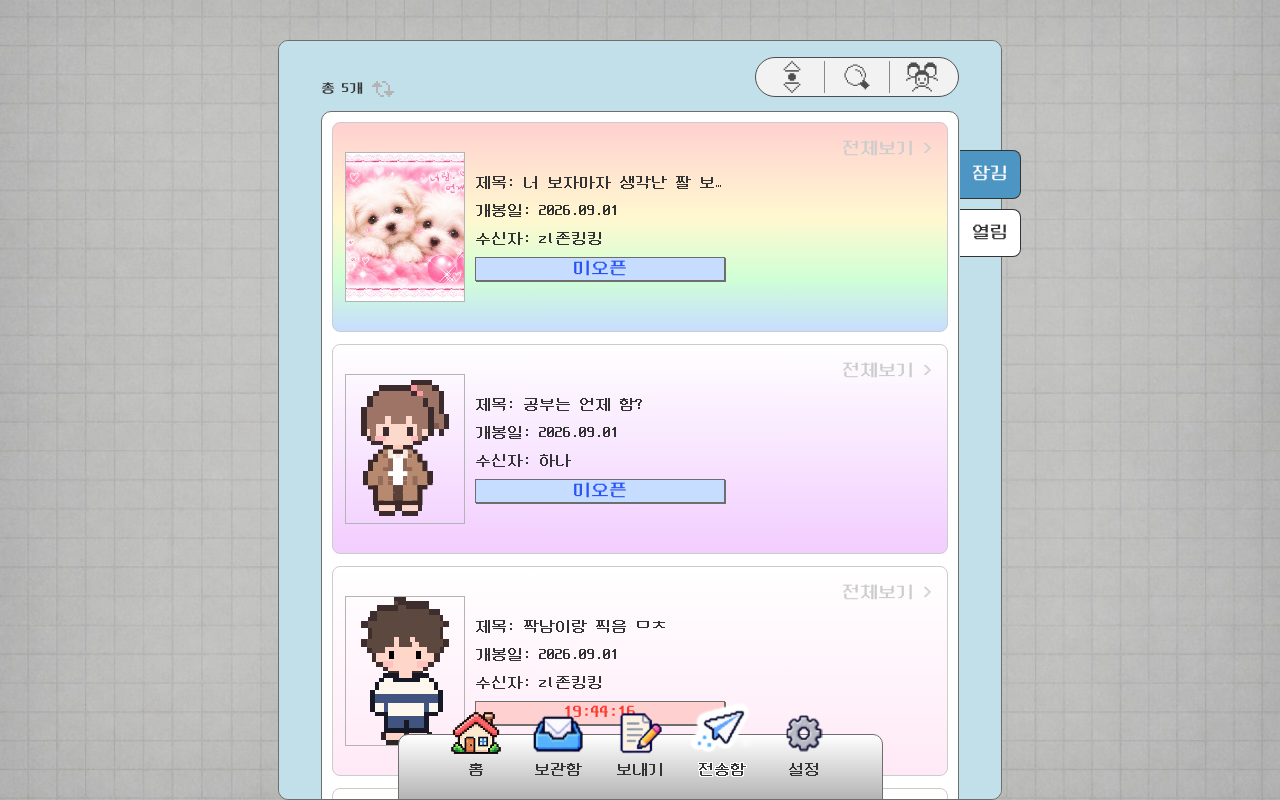
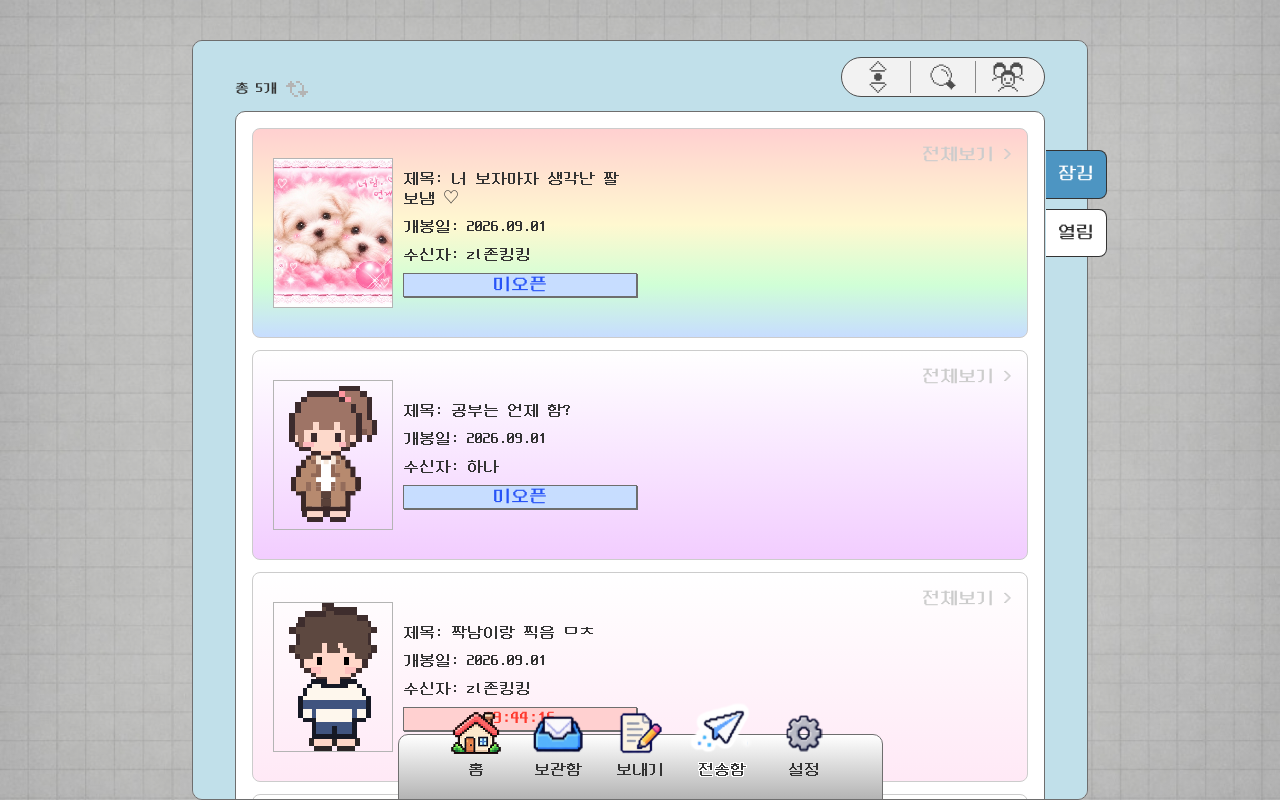
Before and after one commit to subin-uiux/pock, a React (Vite) app: page /pock-sent in a window 1280 px wide. Built offline with nearby package versions, Linux system fonts and the light colour scheme.

Commit message:
타블랫 수정 중...

```diff
--- a/src/styles/components/letter-card.css
+++ b/src/styles/components/letter-card.css
@@ -471,7 +471,7 @@
 .letter-card__stack {
   display: grid;
   flex: 1 1 auto;
-  grid-template-columns: 5.625rem minmax(0, 15.625rem); /* 썸네일 90 · 상태 250 */
+  grid-template-columns: 5.625rem minmax(0, 16.125rem); /* 썸네일 90 · 상태 258 */
   column-gap: 0.625rem; /* 10 */
   row-gap: 0.625rem; /* 10 */
   align-items: center;
@@ -486,8 +486,11 @@
 
 .letter-card__stack .letter-card__status {
   align-self: flex-start;
-  width: 15.625rem; /* 250 — 고정 폭 */
+  box-sizing: border-box;
+  width: 16.125rem; /* 258 */
+  height: 1.5rem; /* 24 */
   max-width: 100%;
+  padding: 0.125rem 0.3125rem; /* 상하 2 · 좌우 5 */
 }
 
 .letter-card--preview .letter-card__stack .letter-card__meta {
@@ -594,7 +597,8 @@
   .letter-card--preview.letter-card--open.letter-card--mo {
     height: 12.5rem;
     min-height: 0;
-    padding: 0.75rem;
+    padding-block: 0.75rem;
+    padding-inline: 1.25rem; /* 20 */
   }
 
   .letter-card--preview-locked.letter-card--open {
@@ -623,8 +627,12 @@
   }
 
   .letter-card__stack {
-    grid-template-columns: 7.5rem minmax(0, 15.625rem); /* 썸네일 120 */
+    grid-template-columns: 7.5rem minmax(0, 14.625rem); /* 썸네일 120 · 상태 234 */
     row-gap: 0.75rem; /* 12 — 이미지·텍스트 ↔ 상태 */
+  }
+
+  .letter-card__stack .letter-card__status {
+    width: 14.625rem; /* 234 */
   }
 
   .letter-card--preview .letter-card__stack .letter-card__meta {
@@ -656,11 +664,28 @@
   }
 
   .letter-card__stack:has(.letter-card__status--progress) {
-    grid-template-columns: 5.625rem minmax(0, 15.625rem);
+    grid-template-columns: 5.625rem minmax(0, 14.625rem); /* 썸네일 90 · 상태 234 */
   }
 
   .letter-card--preview:has(.letter-card__status--progress) .letter-card__thumb--character canvas {
     width: 4.375rem; /* 70 */
     height: 7.4375rem; /* 119 */
   }
+
+  /* Tb — 전송함 미리보기 텍스트 전체 노출 */
+  .letter-card--preview .letter-card__line {
+    overflow: visible;
+    white-space: normal;
+    text-overflow: unset;
+    overflow-wrap: break-word;
+  }
+
+  .letter-card--preview.letter-card--open.letter-card--tb {
+    height: auto;
+    min-height: 12.5rem; /* 200 */
+  }
+
+  .letter-card--preview-locked.letter-card--open.letter-card--tb {
+    min-height: 13.125rem; /* 210 — 썸네일 150 + 상태 */
+  }
 }
--- a/src/styles/pages/pock-received.css
+++ b/src/styles/pages/pock-received.css
@@ -204,6 +204,12 @@
     overflow: visible;
   }
 
+  .page--pock-sent .main {
+    width: 100%;
+    max-width: 64rem; /* 1024 */
+    padding-inline: 4rem; /* 64 — 회색 배경 */
+  }
+
   .page--pock-received .page__wrapper,
   .page--pock-sent .page__wrapper,
   .page--pock-received.page--has-navigation .page__wrapper,
@@ -291,6 +297,10 @@
     border-radius: 0.625rem; /* 10 */
   }
 
+  .page--pock-sent .pock-mailbox__cards {
+    padding: 1rem; /* 16 — 흰 박스 */
+  }
+
   /* 흰 카드(보드 우측 패딩 42 안쪽) 오른쪽에 탭 밀착 */
   .pock-mailbox__tabs {
     position: absolute;
```
Also changed, not shown: src/pages/guide/GuideMarkup.tsx (indentation only).
